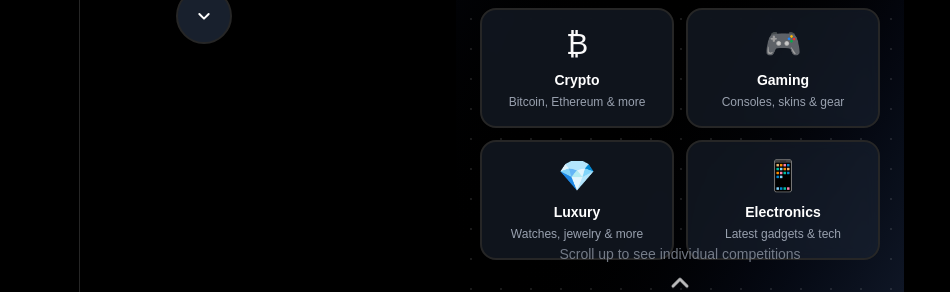
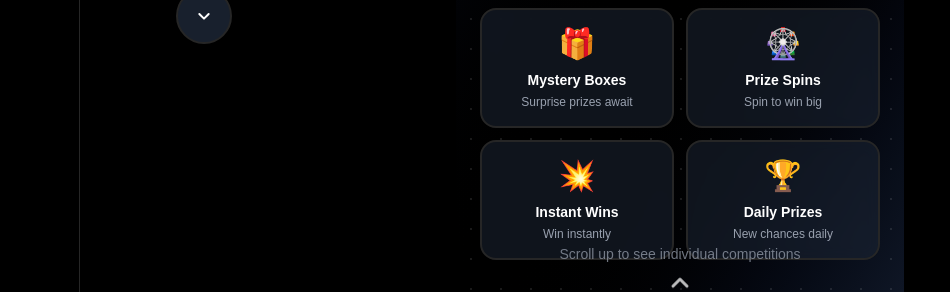
Before and after one commit to TarunGenwa/tiktok-raffle-pg, a Next.js app: page / in a window 1280 px wide. Shown: the part 448-740 px from the top of the page, without its empty margins (0-950 px from the left). Built offline with nearby package versions, Linux system fonts and the light colour scheme.

Commit message:
promod slide

```diff
--- a/app/components/PromoSlide.tsx
+++ b/app/components/PromoSlide.tsx
@@ -4,32 +4,32 @@ import { useRouter } from 'next/navigation';
 
 const categories = [
   {
-    name: 'Crypto',
-    icon: '₿',
-    description: 'Bitcoin, Ethereum & more',
-    gradient: 'from-orange-500 to-yellow-500',
-    route: '/explore?category=crypto'
+    name: 'Mystery Boxes',
+    icon: '🎁',
+    description: 'Surprise prizes await',
+    gradient: 'from-purple-500 to-pink-500',
+    route: '/explore?category=mysteryboxes'
   },
   {
-    name: 'Gaming',
-    icon: '🎮',
-    description: 'Consoles, skins & gear',
-    gradient: 'from-purple-500 to-pink-500',
-    route: '/explore?category=gaming'
+    name: 'Prize Spins',
+    icon: '🎡',
+    description: 'Spin to win big',
+    gradient: 'from-orange-500 to-yellow-500',
+    route: '/explore?category=prizespins'
   },
   {
-    name: 'Luxury',
-    icon: '💎',
-    description: 'Watches, jewelry & more',
+    name: 'Instant Wins',
+    icon: '💥',
+    description: 'Win instantly',
     gradient: 'from-blue-500 to-cyan-500',
-    route: '/explore?category=luxury'
+    route: '/explore?category=instantwins'
   },
   {
-    name: 'Electronics',
-    icon: '📱',
-    description: 'Latest gadgets & tech',
+    name: 'Daily Prizes',
+    icon: '🏆',
+    description: 'New chances daily',
     gradient: 'from-green-500 to-emerald-500',
-    route: '/explore?category=electronics'
+    route: '/explore?category=dailyprizes'
   }
 ];
 
```
